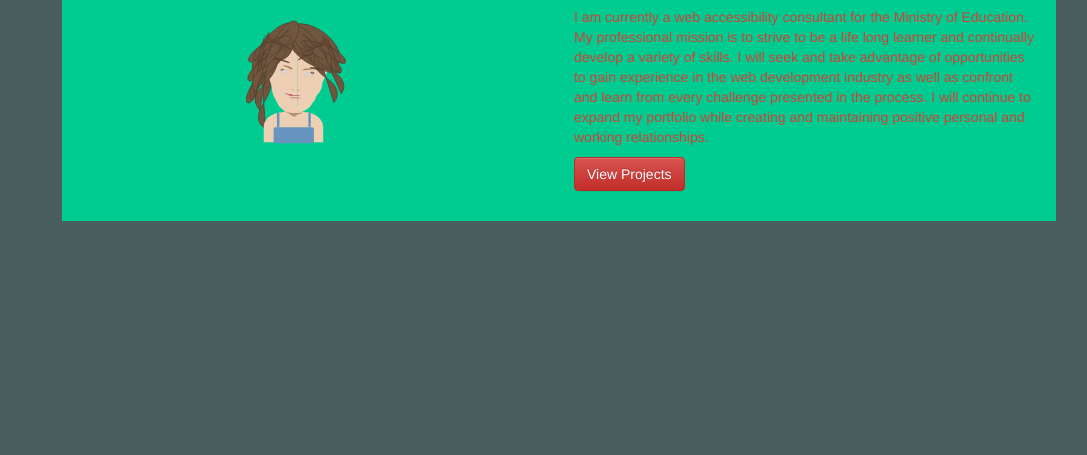
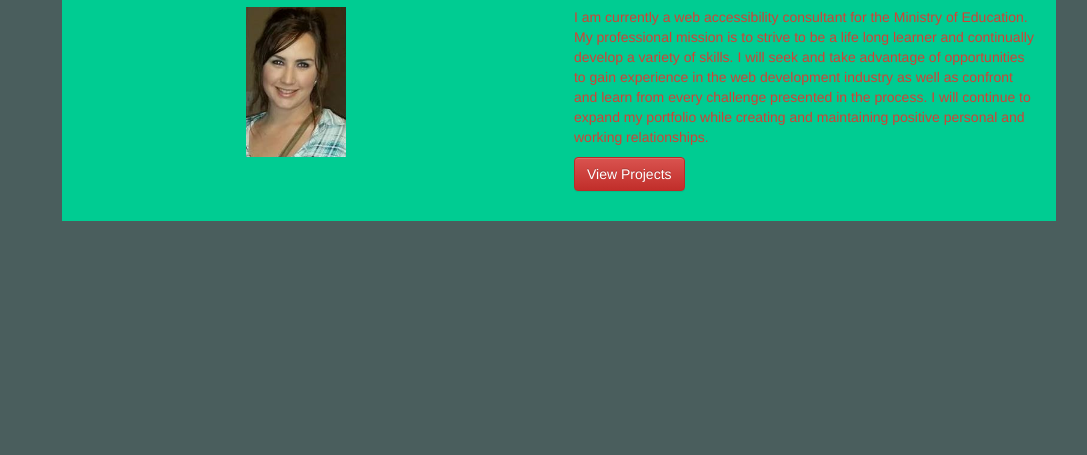
Before and after one commit to mallory13/newPortfolio, a website: page index.html in a window 1280 px wide. Shown: the part 283-738 px from the top of the page, without its empty margins (81-1168 px from the left). Drawn offline with nearby package versions, Linux system fonts and the light colour scheme; files whose address does not match are found by name.

Commit message:
change image

```diff
--- a/index.html
+++ b/index.html
@@ -44,7 +44,7 @@
 
         <div class="row">
             <div class="col-md-4 col-md-offset-2 pull-left">
-                <img src="./images/vectorize-self.svg" alt="profile picture of mallory steele" id="profilePic" height="150" width="100" />
+                <img src="./images/profile.png" alt="profile picture of mallory steele" id="profilePic" height="150" width="100" />
             </div>
             <div class="col-md-6">
                 <p id="paragraph2"></p>
```
